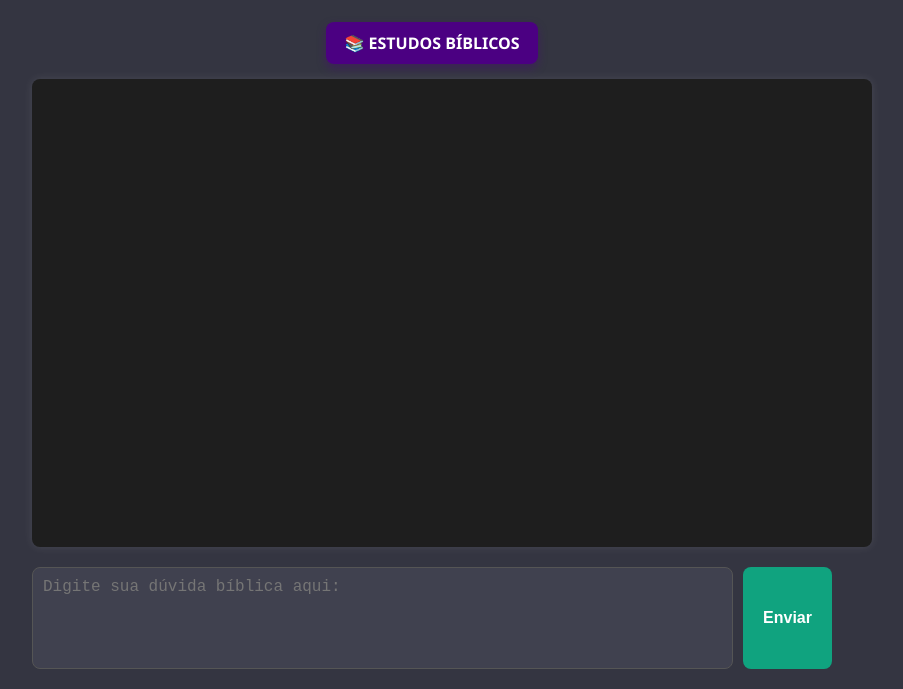
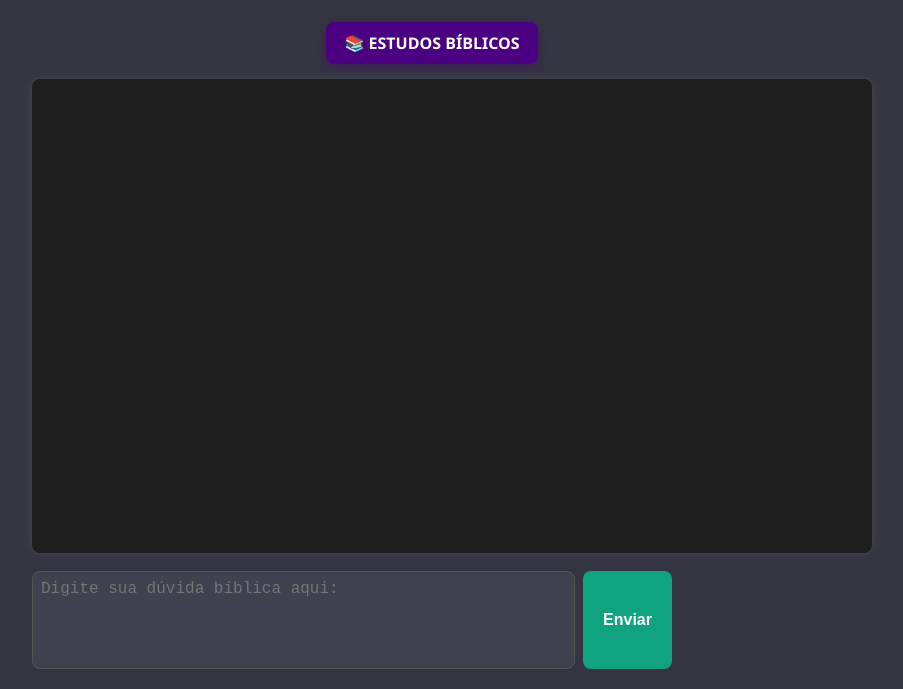
Before and after one commit to viniairam7/Umpi-Chat, a website: page index.html in a window 1280 px wide. Shown: the part 111-800 px from the top of the page, without its empty margins (208-1111 px from the left). Drawn offline with Linux system fonts and the light colour scheme.

Commit message:
Update style.css

```diff
--- a/style.css
+++ b/style.css
@@ -95,7 +95,7 @@ button:hover {
 
 .chat-box {
     flex-grow: 1;
-    width: 100%;
+    width: 80%;
     background-color: #1e1e1e;
     color: #ffffff;
     padding: 20px;
@@ -131,15 +131,15 @@ button:hover {
 
 .input-area {
     display: flex;
-    gap: 10px;
-    width: 100%;
-    margin-top: 10px;
+    gap: 8px;
+    width: 80%;
+    margin-top: 8px;
 }
 
 .input-area textarea {
     flex-grow: 1;
     height: 80px;
-    padding: 10px;
+    padding: 8px;
 }
 
 /* Centralizar botão abaixo do título */
```
